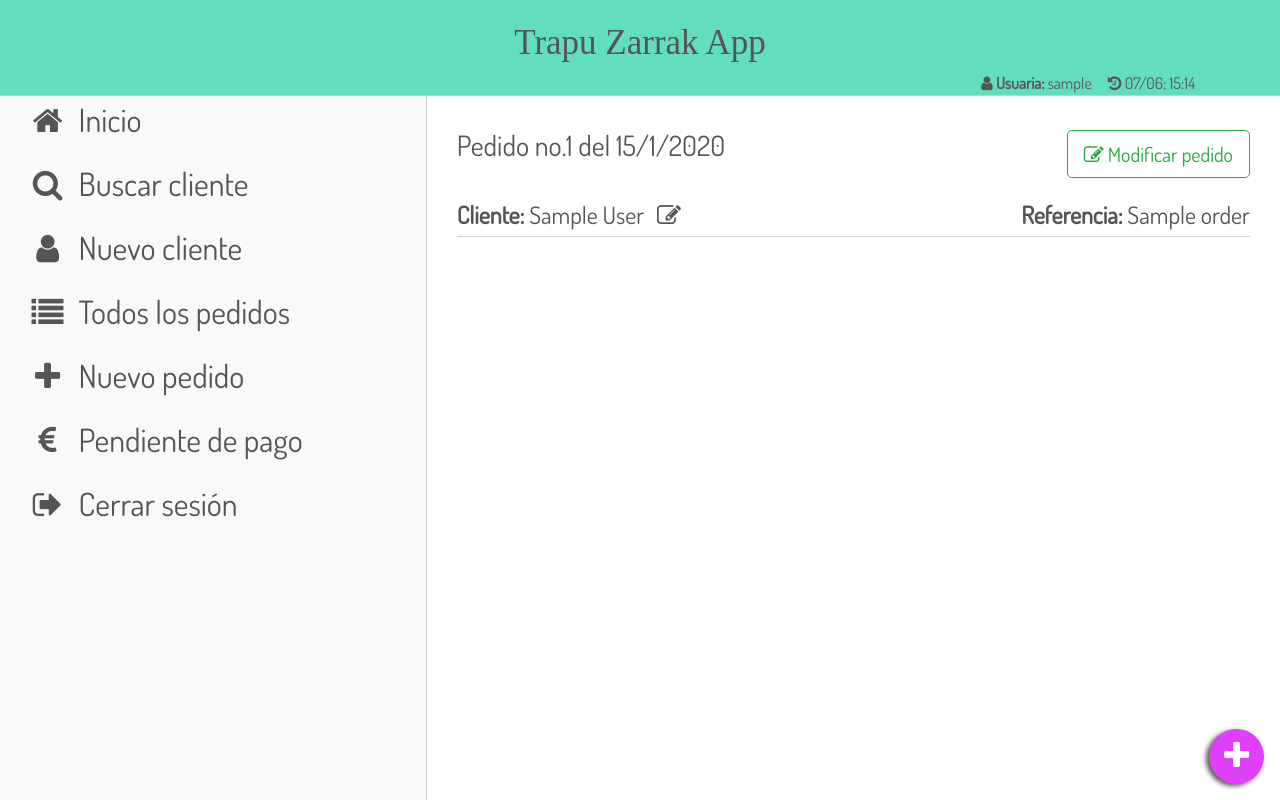
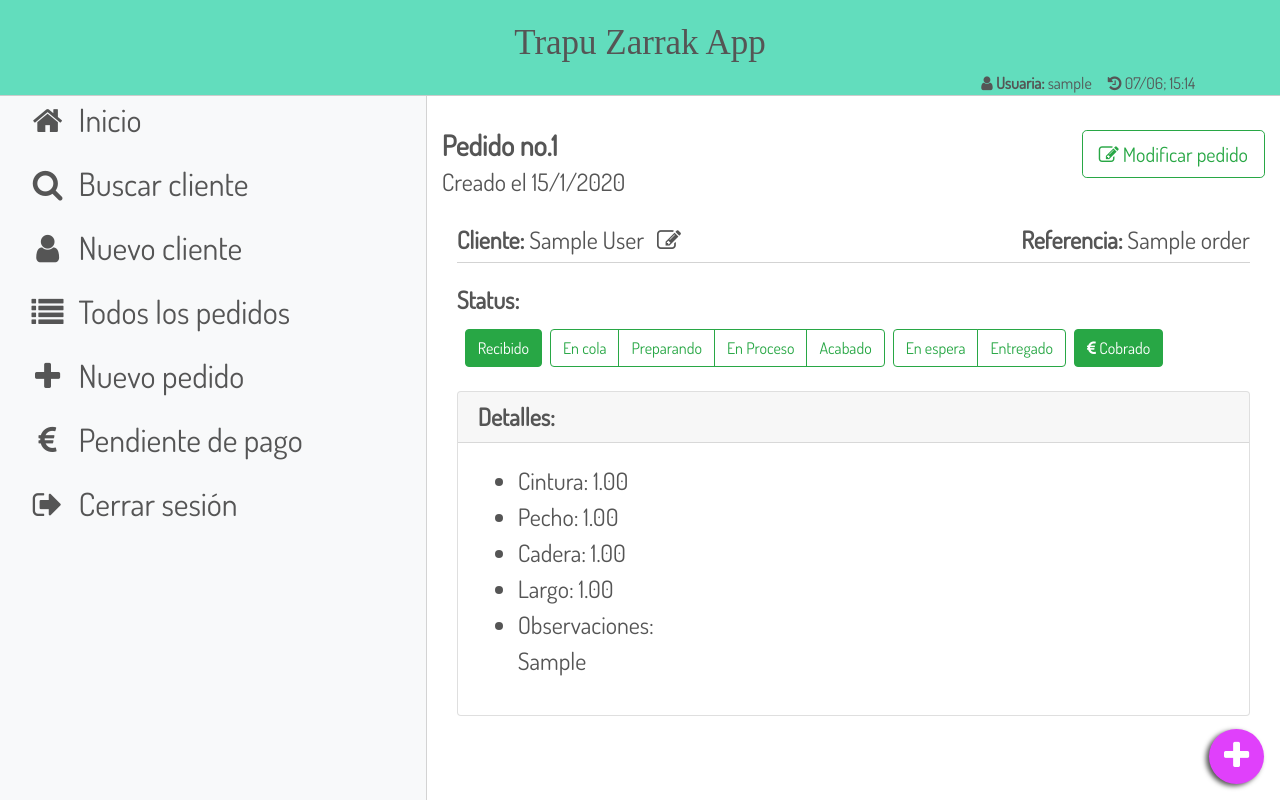
Before and after one commit to nablabits/tz-demo, a Django app: a page that uses orders/templates/tz/order_view.html in a window 1280 px wide. Run offline with Django 3.2, Linux system fonts and the light colour scheme; a user stored in the database is signed in; tables that the repository leaves empty hold one stand-in row (values such as "Sample post"); some libraries are stand-ins or nearby versions.

Commit message:
View order end

```diff
--- a/orders/models.py
+++ b/orders/models.py
@@ -72,6 +72,10 @@ class Order(models.Model):
     def overdue(self):
         return date.today() > self.delivery
 
+    @property
+    def pending(self):
+        return self.prepaid - self.budget
+
 
 class Comment(models.Model):
     """Keep the comments by order & user."""
--- a/orders/templates/tz/order_view.html
+++ b/orders/templates/tz/order_view.html
@@ -2,17 +2,24 @@
 {% block orderview %}
 <section id="order_detail" class="f-section">
   <div class="container">
-    <div class="d-flex mb-4">
-      <h3 class="mr-auto">Pedido no.{{ order.pk }} del {{order.inbox_date | date:"j/n/Y"}}</h3>
-      <button class="btn btn-outline-success btn-lg">
-        <i class="fa fa-edit"></i> Modificar pedido
-      </button>
+    <div class="row mb-4">
+      <div class="d-flex-column mr-auto">
+        <h3 class="font-weight-bold">Pedido no.{{ order.pk }}</h3>
+        <h4 class="mr-auto">Creado el {{order.inbox_date | date:"j/n/Y"}}</h4>
+      </div>
+      <div class="d-flex">
+        <a href="{% url 'order_edit' pk=order.pk %}">
+          <button class="btn btn-outline-success btn-lg"><i class="fa fa-edit"></i> Modificar pedido</button>
+        </a>
+      </div>
     </div>
     {% if order.overdue %}
-    <div class="alert alert-warning" role="alert">
-      <i class="fa fa-warning text-danger mr-2"></i>
-      <strong>Atención!</strong>
-      La entrega de este pedido se programó para el {{order.delivery | date:"j/n"}}
+    <div class="d-flex">
+      <div class="alert alert-warning" role="alert">
+        <i class="fa fa-warning text-danger mr-2"></i>
+        <strong>Atención!</strong>
+        La entrega de este pedido se programó para el {{order.delivery | date:"j/n"}}
+      </div>
     </div>
     {% endif %}
     <div class="d-flex mt-4 order_header">
@@ -24,6 +31,47 @@
       </h4>
       <h4><strong>Referencia:</strong> {{order.ref_name}}</h4>
     </div>
+    <div class="d-flex mt-4">
+      <h4><strong>Status:</strong></h4>
+    </div>
+    <div class="d-flex flex-column flex-md-row mt-2 pl-2">
+      <div class="btn-group mr-2 mb-2 mb-md-0" role="group" aria-label="Basic example">
+        <button type="button" class="btn btn-outline-success {% if order.status == "1" %}active{% endif %}">Recibido</button>
+      </div>
+      <div class="btn-group mr-2 mb-2 mb-md-0" role="group" aria-label="Basic example">
+          <button type="button" class="btn btn-outline-success {% if order.status == "2" %}active{% endif %}">En cola</button>
+          <button type="button" class="btn btn-outline-success {% if order.status == "3" %}active{% endif %}">Preparando</button>
+          <button type="button" class="btn btn-outline-success {% if order.status == "4" %}active{% endif %}">En Proceso</button>
+          <button type="button" class="btn btn-outline-success {% if order.status == "5" %}active{% endif %}">Acabado</button>
+      </div>
+      <div class="btn-group mr-2 mb-2 mb-md-0" role="group" aria-label="Basic example">
+        <button type="button" class="btn btn-outline-success {% if order.status == "6" %}active{% endif %}">En espera</button>
+        <button type="button" class="btn btn-outline-success {% if order.status == "7" %}active{% endif %}">Entregado</button>
+      </div>
+      <div class="btn-group" role="group" aria-label="Basic example">
+        {% if order.pending == 0 %}
+          <button type="button" class="btn btn-outline-success active">
+            <i class="fa fa-euro"></i> Cobrado
+          </button>
+        {% else %}
+        <button type="button" class="btn btn-outline-danger">
+          {{order.pending}} <i class="fa fa-euro"></i>
+        </button>
+        {% endif %}
+      </div>
+    </div>
+    <div class="card mt-4">
+      <h4 class="card-header font-weight-bold">Detalles:</h4>
+      <div class="card-body">
+        <ul class="order_details">
+          <li>Cintura: {{order.waist}}</li>
+          <li>Pecho: {{order.chest}}</li>
+          <li>Cadera: {{order.hip}}</li>
+          <li>Largo: {{order.lenght}}</li>
+          <li>Observaciones:<br>{{order.others}}</li>
+        </ul>
+      </div>
+    </div>
   </div>
 </section>
 {% endblock %}
```
